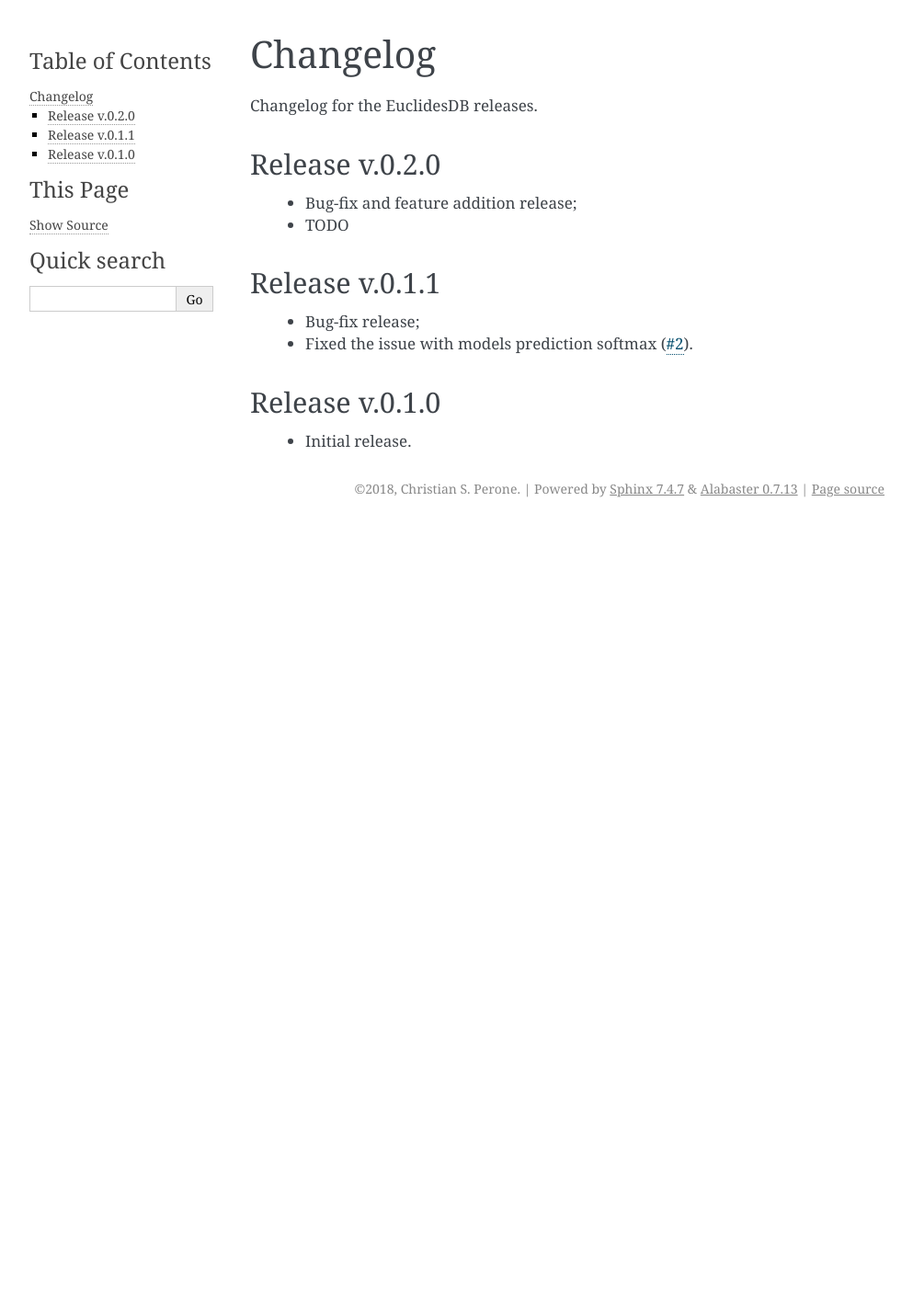
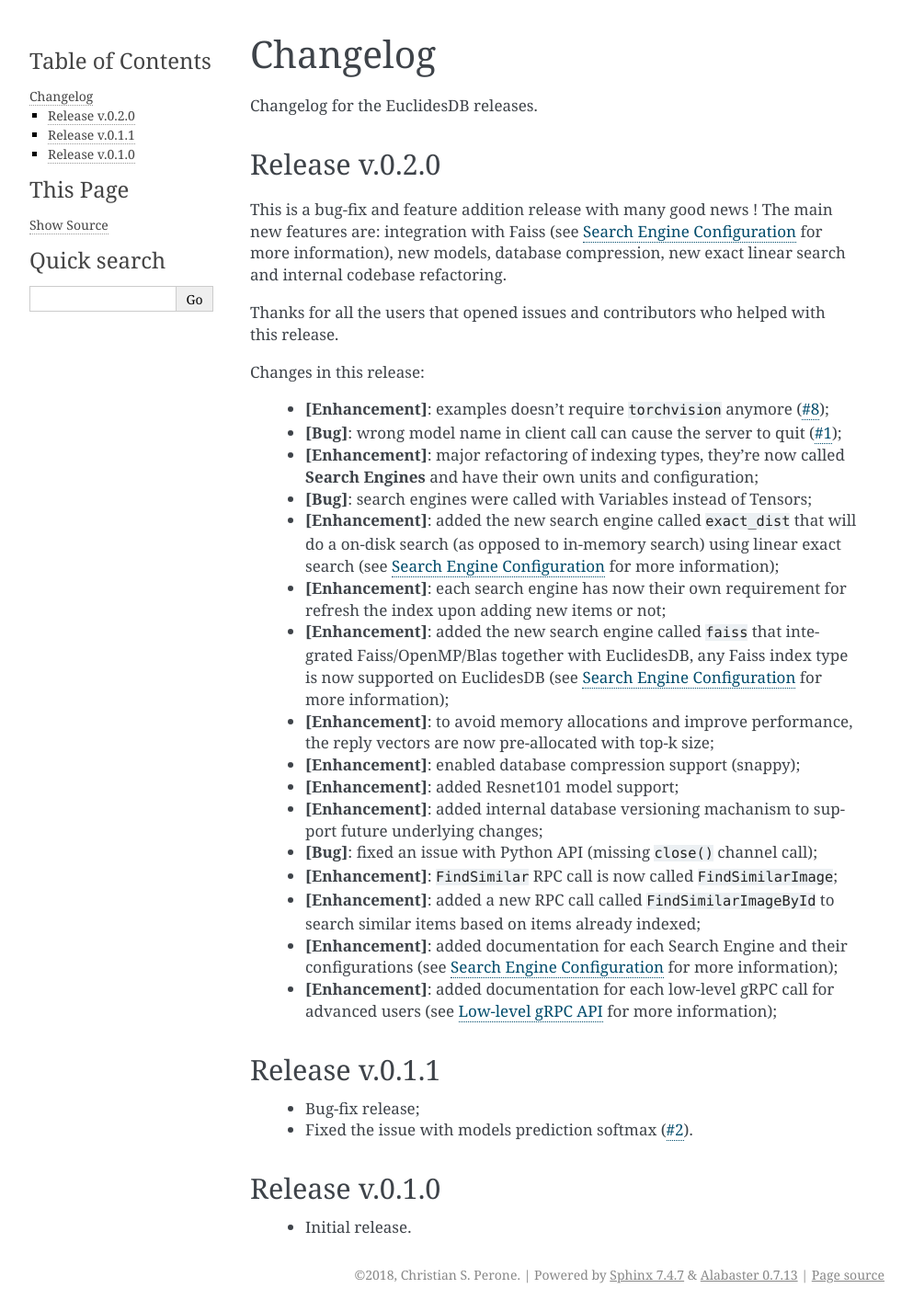
Before and after one commit to perone/euclidesdb, a Sphinx documentation site: the page built from docs/source/changelog.rst, in a window 1280 px wide. Shown: the whole page at 92% size, without its empty margins (148-1141 px from the left). Built offline with Sphinx 7.4.7, drawn with Linux system fonts in a browser that asks for light colours; before the commit the page ends 900 px from its top, so only the background shows below that.

Commit message:
Adding changelog for v0.2.0.

```diff
--- a/docs/source/changelog.rst
+++ b/docs/source/changelog.rst
@@ -4,8 +4,29 @@ Changelog for the EuclidesDB releases.
 
 Release v.0.2.0
 -------------------------------------------------------------------------------
-    - Bug-fix and feature addition release;
-    - TODO
+This is a bug-fix and feature addition release with many good news ! The main new features are: integration with Faiss (see :ref:`search-config` for more information), new models, database compression, new exact linear search and internal codebase refactoring.
+
+Thanks for all the users that opened issues and contributors who helped with this release.
+
+Changes in this release:
+
+	- **[Enhancement]**: examples doesn't require ``torchvision`` anymore (`#8 <https://github.com/perone/euclidesdb/pull/8>`_);
+	- **[Bug]**: wrong model name in client call can cause the server to quit (`#1 <https://github.com/perone/euclidesdb/issues/1>`_);
+	- **[Enhancement]**: major refactoring of indexing types, they're now called **Search Engines** and have their own units and configuration;
+	- **[Bug]**: search engines were called with Variables instead of Tensors;
+	- **[Enhancement]**: added the new search engine called ``exact_dist`` that will do a on-disk search (as opposed to in-memory search) using linear exact search (see :ref:`search-config` for more information);
+	- **[Enhancement]**: each search engine has now their own requirement for refresh the index upon adding new items or not;
+	- **[Enhancement]**: added the new search engine called ``faiss`` that integrated Faiss/OpenMP/Blas together with EuclidesDB, any Faiss index type is now supported on EuclidesDB (see :ref:`search-config` for more information);
+	- **[Enhancement]**: to avoid memory allocations and improve performance, the reply vectors are now pre-allocated with top-k size;
+	- **[Enhancement]**: enabled database compression support (snappy);
+	- **[Enhancement]**: added Resnet101 model support;
+	- **[Enhancement]**: added internal database versioning machanism to support future underlying changes;
+	- **[Bug]**: fixed an issue with Python API (missing ``close()`` channel call);
+	- **[Enhancement]**: ``FindSimilar`` RPC call is now called ``FindSimilarImage``;
+	- **[Enhancement]**: added a new RPC call called ``FindSimilarImageById`` to search similar items based on items already indexed;
+	- **[Enhancement]**: added documentation for each Search Engine and their configurations (see :ref:`search-config` for more information);
+	- **[Enhancement]**: added documentation for each low-level gRPC call for advanced users (see :ref:`grpc-api` for more information);
+
 
 Release v.0.1.1
 -------------------------------------------------------------------------------
--- a/docs/source/grpcapi.rst
+++ b/docs/source/grpcapi.rst
@@ -1,3 +1,5 @@
+.. _grpc-api:
+
 Low-level gRPC API
 ===============================================================================
 This section describes the low-level gRPC API that you can use from any other language or any other server/service proxy.
```
Also changed, not shown: 1 other file.
